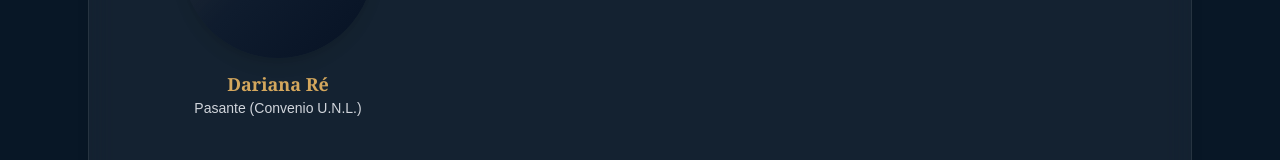
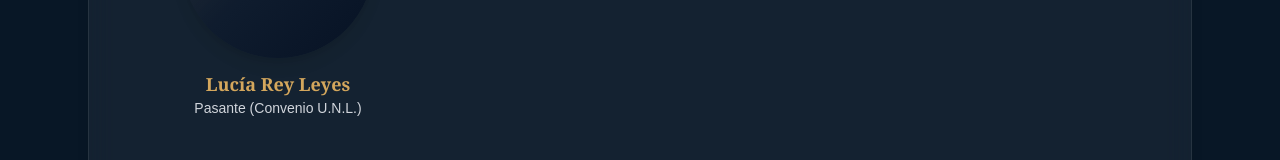
Before and after one commit to BHeydeBautista/MoroAbogados, a Next.js app: page /Team in a window 1280 px wide. Shown: the part 1955-2115 px from the top of the page. Built offline with nearby package versions, Linux system fonts and the light colour scheme.

Commit message:
Info: modifique a la pasante

```diff
--- a/src/data/teamData.ts
+++ b/src/data/teamData.ts
@@ -83,7 +83,7 @@ export const abogados: TeamMember[] = [
 
 export const pasantes: TeamMember[] = [
   {
-    name: "Dariana Ré",
+    name: "Lucía Rey Leyes",
     role: "Pasante (Convenio U.N.L.)",
     role_en: "Intern (U.N.L. Agreement)",
     bio: "",
```
